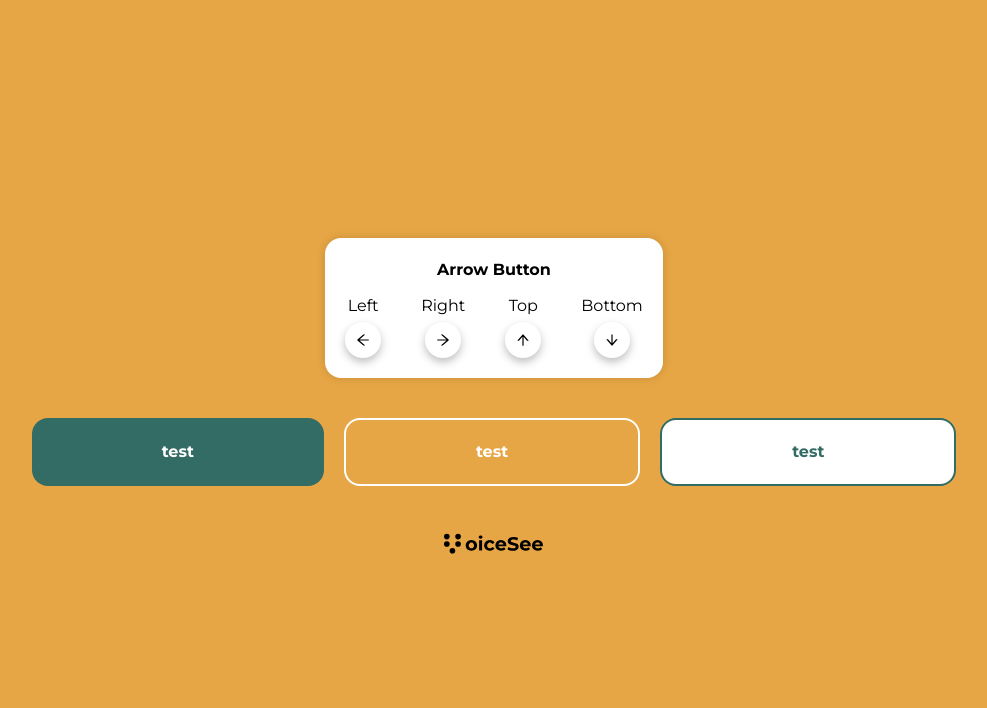
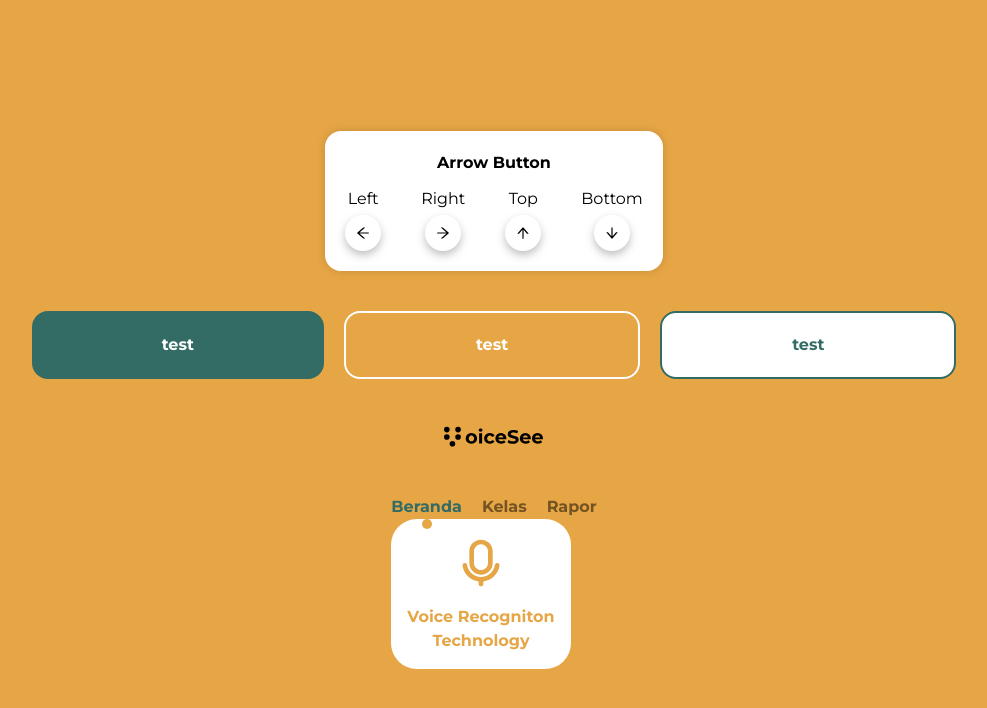
Before and after one commit to waaizulfahmi/admin-g-mooc-4d, a Next.js app: page /docs in a window 1280 px wide. Shown: the top 708 px of the page, without its empty margins (146-1133 px from the left). Built offline with nearby package versions, Linux system fonts and the light colour scheme.

Commit message:
feat: add mic and input comp

```diff
--- a/src/app/docs/page.js
+++ b/src/app/docs/page.js
@@ -5,8 +5,25 @@ import BorderedButton from '@/components/atoms/BorderedButton';
 import ArrowButton from '@/components/atoms/ArrowButton';
 import FillButton from '@/components/atoms/FillButton';
 import HeroIcon from '@/components/atoms/HeroIcon';
+import Links from '@/components/atoms/Links';
+import MicButton from '@/components/atoms/MicButton';
 
 const Docs = () => {
+    const navLink = [
+        {
+            href: '/docs',
+            name: 'Beranda',
+        },
+        {
+            href: '/kelas',
+            name: 'Kelas',
+        },
+        {
+            href: '/rapor',
+            name: 'Rapor',
+        },
+    ];
+
     return (
         <div className='bg-secondary-1 flex h-screen w-screen flex-col items-center justify-center gap-10 '>
             <div className='flex flex-col items-center justify-center rounded-rad-5 bg-white p-5 shadow-high'>
@@ -39,6 +56,11 @@ const Docs = () => {
             <div>
                 <HeroIcon alt='icons' imgUrl='/images/voice-icon.svg' height={100} width={100} />
             </div>
+
+            <div>
+                <Links links={navLink} />
+                <MicButton />
+            </div>
         </div>
     );
 };
--- a/src/components/atoms/HeroIcon.jsx
+++ b/src/components/atoms/HeroIcon.jsx
@@ -3,7 +3,7 @@ import PropTypes from 'prop-types';
 
 const HeroIcon = ({ alt, imgUrl, width, height, className, onClick }) => {
     return (
-        <div onClick={onClick} className={`${className}`}>
+        <div onClick={onClick} className={`${className} cursor-pointer`}>
             <Image alt={alt} src={imgUrl} width={width} height={height} />
         </div>
     );
--- a/src/components/atoms/Input.jsx
+++ b/src/components/atoms/Input.jsx
@@ -1,12 +1,14 @@
 'use client';
 
 // import React from 'react'
-// import PropTypes from 'prop-types'
+import PropTypes from 'prop-types';
 
-const Input = () => {
-    return <div>Input</div>;
+const Input = ({ id, ...rest }) => {
+    return <input {...rest} id={id} />;
 };
 
-Input.propTypes = {};
+Input.propTypes = {
+    id: PropTypes.string,
+};
 
 export default Input;
--- /dev/null
+++ b/src/components/atoms/InputRef.jsx
@@ -0,0 +1,12 @@
+import { forwardRef } from 'react';
+import PropTypes from 'prop-types';
+
+const InputRef = forwardRef(function InputRef({ id, ...rest }, ref) {
+    return <input {...rest} ref={ref} id={id} />;
+});
+
+InputRef.propTypes = {
+    id: PropTypes.string,
+};
+
+export default InputRef;
--- /dev/null
+++ b/src/components/atoms/Links.jsx
@@ -0,0 +1,38 @@
+import PropTypes from 'prop-types';
+import Link from 'next/link';
+import { usePathname } from 'next/navigation';
+
+const Links = ({ className = 'flex gap-5', links }) => {
+    const path = usePathname();
+
+    return (
+        <ul className={`${className}`}>
+            {links &&
+                links.map((link, index) => {
+                    return (
+                        <li key={index} className='relative'>
+                            <Link
+                                className={`${
+                                    link?.href?.toLowerCase() === path
+                                        ? 'text-primary-1 text-opacity-100'
+                                        : ' text-black text-opacity-50'
+                                } cursor-pointer font-bold`}
+                                href={link?.href}>
+                                {link?.name}
+                            </Link>
+                            {link?.href?.toLowerCase() === path && (
+                                <div className='bg-secondary-1 absolute left-1/2 h-[10px] w-[10px] translate-x-[-50%] rounded-full'></div>
+                            )}
+                        </li>
+                    );
+                })}
+        </ul>
+    );
+};
+
+Links.propTypes = {
+    links: PropTypes.array,
+    className: PropTypes.string,
+};
+
+export default Links;
--- /dev/null
+++ b/src/components/atoms/MicButton.jsx
@@ -0,0 +1,16 @@
+import Image from 'next/image';
+
+const MicButton = ({ ...rest }) => {
+    return (
+        <button
+            {...rest}
+            className='bg-neutral-5 flex w-max cursor-pointer flex-col items-center gap-[14px] rounded-rad-6 p-[16px] hover:shadow-high'>
+            <Image alt='' src={'/images/mic.svg'} width={56} height={56} />
+            <h1 className='text-secondary-1 text-center font-bold '>
+                Voice Recogniton <br /> Technology
+            </h1>
+        </button>
+    );
+};
+
+export default MicButton;
```
Also changed, not shown: public/images/mic.svg (added).
